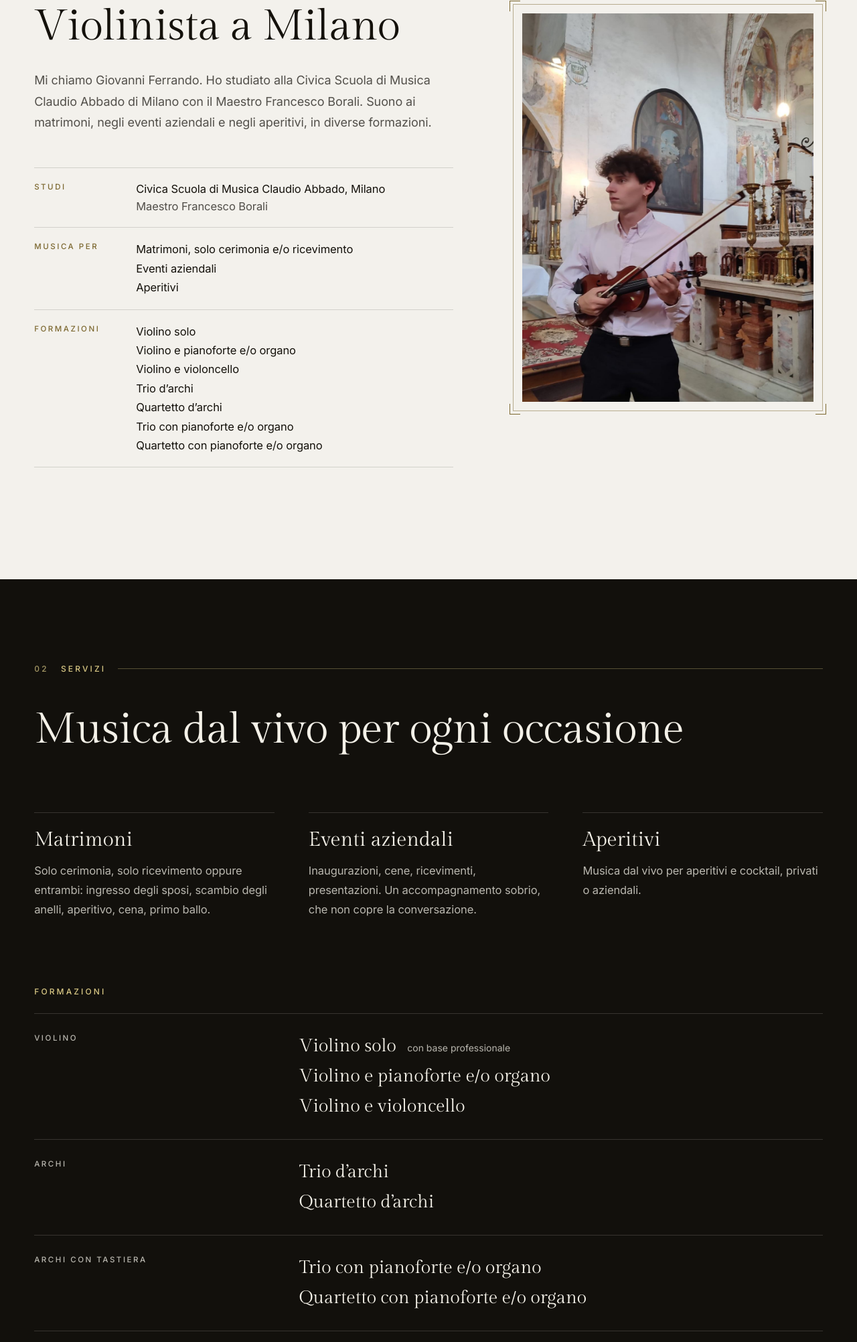
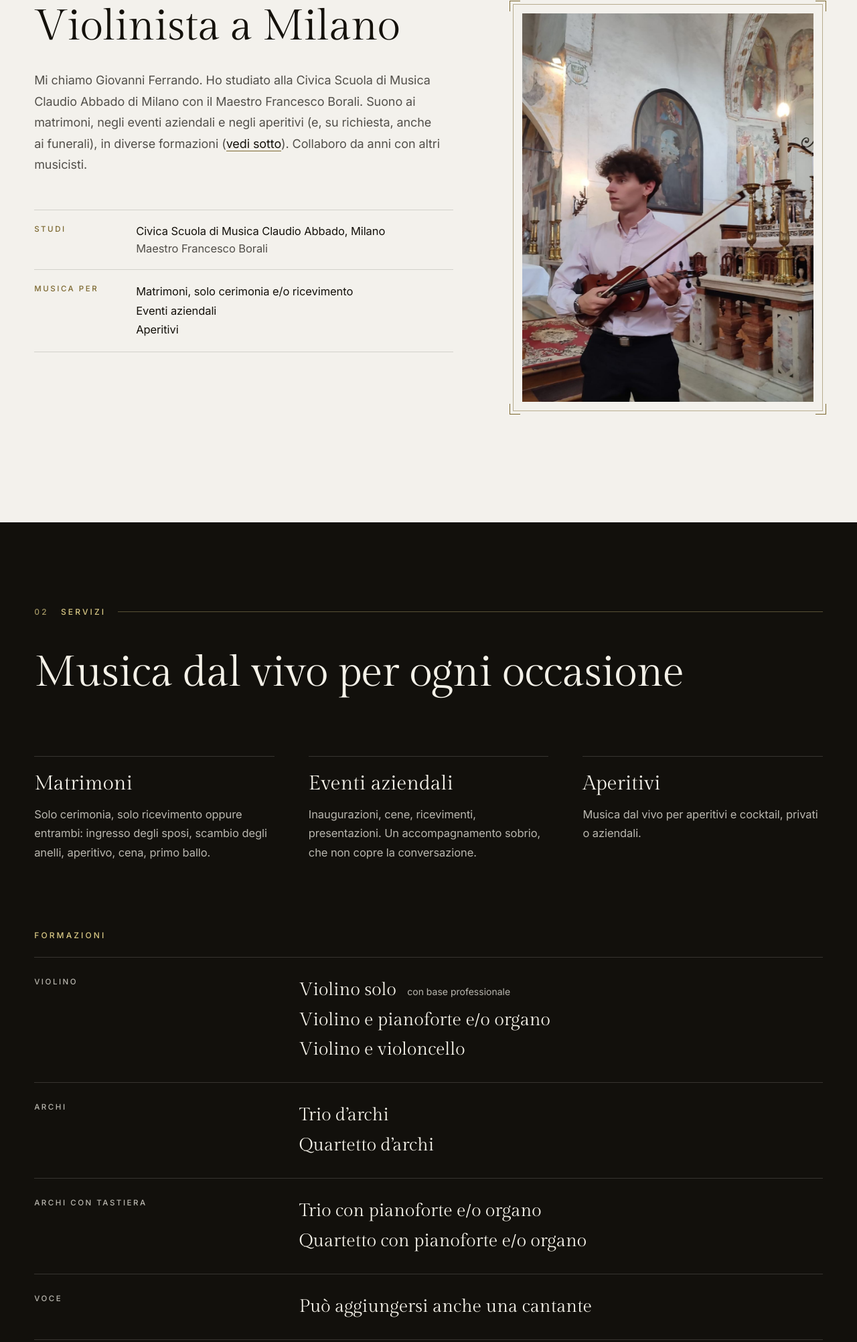
Before and after one commit to Giabba2002/sito-violino, a plain HTML site: page index.html in a window 1280 px wide. Shown: the part 985-2989 px from the top of the page at 67% size. Drawn offline with nearby package versions, Linux system fonts and the light colour scheme.

Commit message:
Add files via upload

```diff
--- a/index.html
+++ b/index.html
@@ -9,7 +9,14 @@
 <meta property="og:title" content="Giovanni Ferrando – Violinista a Milano">
 <meta property="og:description" content="Musica dal vivo per matrimoni, eventi aziendali e aperitivi a Milano e dintorni.">
 <meta property="og:type" content="website">
-<!-- DA FARE quando il sito è online: aggiungi <meta property="og:image" content="https://TUODOMINIO/foto/hero-2.jpg"> e <link rel="canonical" href="https://TUODOMINIO/"> (servono indirizzi completi) -->
+<meta property="og:locale" content="it_IT">
+<meta property="og:url" content="https://giabba2002.github.io/sito-violino/">
+<meta property="og:image" content="https://giabba2002.github.io/sito-violino/foto/hero-1.jpg">
+<meta property="og:image:width" content="1600">
+<meta property="og:image:height" content="1067">
+<meta name="twitter:card" content="summary_large_image">
+<link rel="canonical" href="https://giabba2002.github.io/sito-violino/">
+<!-- Se in futuro usi un dominio tuo, sostituisci "https://giabba2002.github.io/sito-violino/" qui sopra e nel blocco "url" più sotto -->
 <link rel="icon" href="favicon.svg" type="image/svg+xml">
 
 <script>document.documentElement.className+=' js';</script>
@@ -26,6 +33,7 @@
   "@context": "https://schema.org",
   "@type": "Person",
   "name": "Giovanni Ferrando",
+  "url": "https://giabba2002.github.io/sito-violino/",
   "jobTitle": "Violinista",
   "description": "Violinista per matrimoni, eventi aziendali e aperitivi a Milano e dintorni.",
   "workLocation": { "@type": "Place", "name": "Milano e dintorni" },
@@ -205,6 +213,8 @@ p{color:var(--muted)}
 /* ---------- Chi sono ---------- */
 .about{display:grid;grid-template-columns:1.15fr .85fr;gap:clamp(40px,7vw,120px);align-items:start}
 .about .lead{max-width:34em;margin-top:30px;font-size:18px}
+.about .lead a{color:var(--fg);border-bottom:1px solid var(--accent);transition:color .3s}
+.about .lead a:hover{color:var(--accent)}
 .facts{margin-top:clamp(34px,4vw,52px);max-width:40em}
 .facts>div{display:grid;grid-template-columns:128px 1fr;gap:6px 24px;padding:18px 0;border-top:1px solid var(--hair)}
 .facts>div:last-child{border-bottom:1px solid var(--hair)}
@@ -446,7 +456,7 @@ figcaption span{display:block;color:var(--muted)}
     <div class="about">
       <div>
         <h2 class="title split">Violinista a Milano</h2>
-        <p class="lead" data-r style="--d:250ms">Mi chiamo Giovanni Ferrando. Ho studiato alla Civica Scuola di Musica Claudio Abbado di Milano con il Maestro Francesco Borali. Suono ai matrimoni, negli eventi aziendali e negli aperitivi, in diverse formazioni.</p>
+        <p class="lead" data-r style="--d:250ms">Mi chiamo Giovanni Ferrando. Ho studiato alla Civica Scuola di Musica Claudio Abbado di Milano con il Maestro Francesco Borali. Suono ai matrimoni, negli eventi aziendali e negli aperitivi (e, su richiesta, anche ai funerali), in diverse formazioni (<a href="#formazioni">vedi sotto</a>). Collaboro da anni con altri musicisti.</p>
         <dl class="facts" data-stagger>
           <div>
             <dt>Studi</dt>
@@ -455,10 +465,6 @@ figcaption span{display:block;color:var(--muted)}
           <div>
             <dt>Musica per</dt>
             <dd><ul><li>Matrimoni, solo cerimonia e/o ricevimento</li><li>Eventi aziendali</li><li>Aperitivi</li></ul></dd>
-          </div>
-          <div>
-            <dt>Formazioni</dt>
-            <dd><ul><li>Violino solo</li><li>Violino e pianoforte e/o organo</li><li>Violino e violoncello</li><li>Trio d’archi</li><li>Quartetto d’archi</li><li>Trio con pianoforte e/o organo</li><li>Quartetto con pianoforte e/o organo</li></ul></dd>
           </div>
         </dl>
       </div>
@@ -489,7 +495,7 @@ figcaption span{display:block;color:var(--muted)}
       </div>
     </div>
 
-    <div class="forms">
+    <div class="forms" id="formazioni">
       <p class="label eyebrow" data-r style="margin-bottom:26px">Formazioni</p>
       <div data-stagger>
         <div class="fgroup">
@@ -512,6 +518,12 @@ figcaption span{display:block;color:var(--muted)}
           <ul>
             <li>Trio con pianoforte e/o organo</li>
             <li>Quartetto con pianoforte e/o organo</li>
+          </ul>
+        </div>
+        <div class="fgroup">
+          <h3>Voce</h3>
+          <ul>
+            <li>Può aggiungersi anche una cantante</li>
           </ul>
         </div>
       </div>
```
